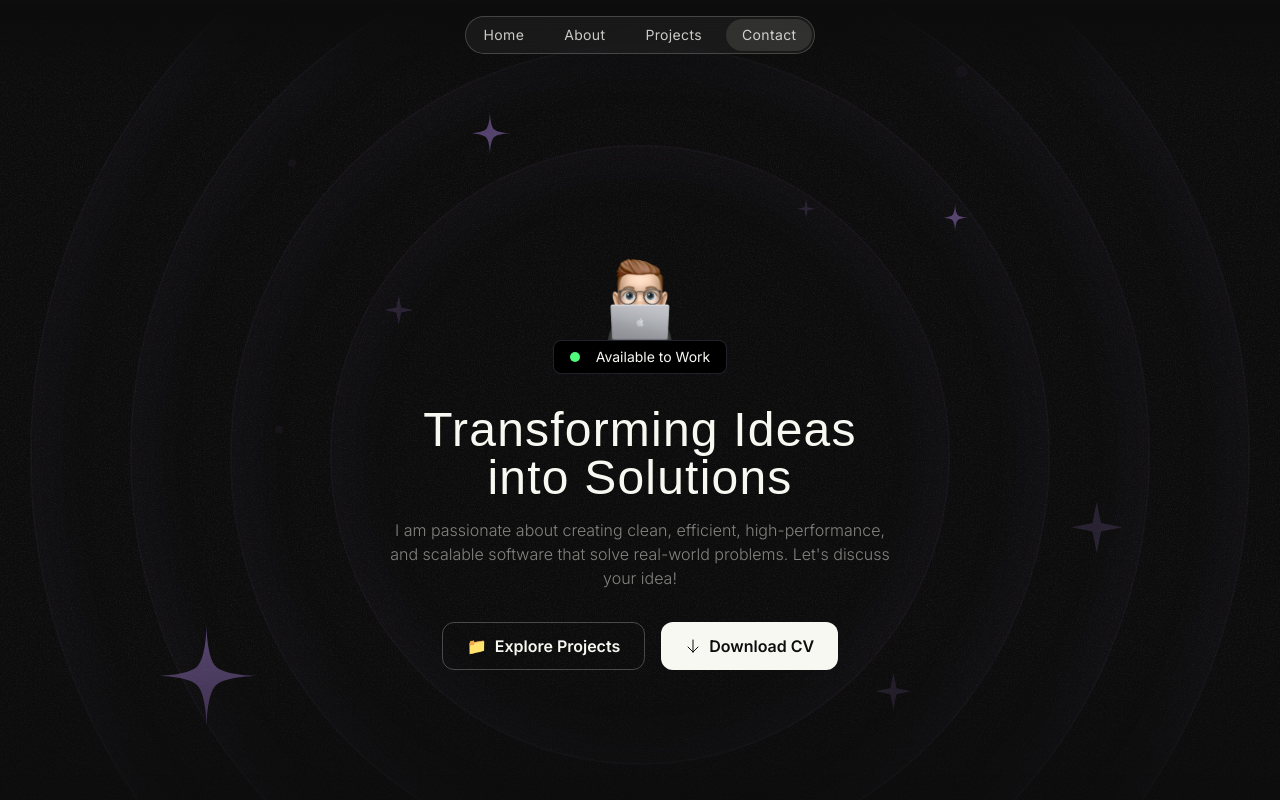
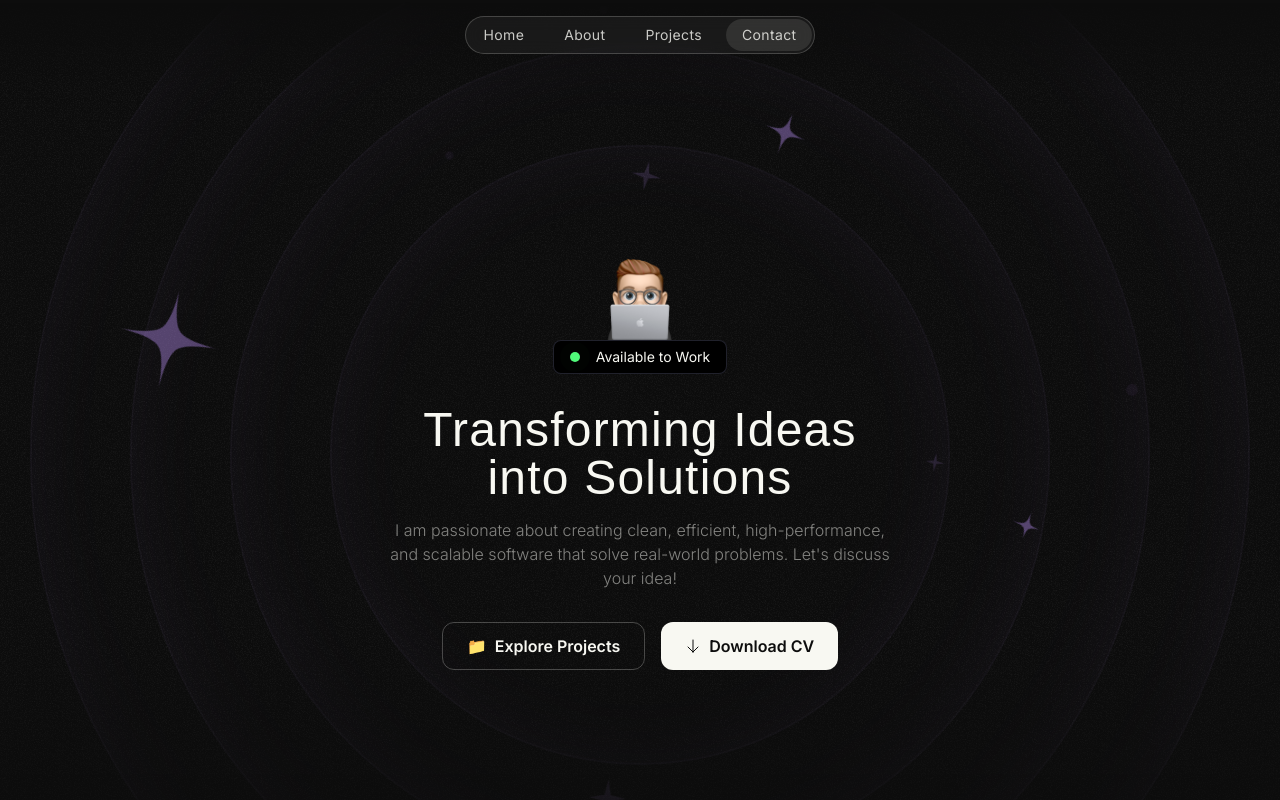
Before and after one commit to ynncstslv/dev, a Next.js app: page / in a window 1280 px wide. Shown: the top 800 px of the page. Built offline with nearby package versions, Linux system fonts and the light colour scheme; a web font is replaced by a local one.

Commit message:
feat: add animations to hero section

```diff
--- a/src/components/HeroOrbit.tsx
+++ b/src/components/HeroOrbit.tsx
@@ -1,12 +1,28 @@
 import { PropsWithChildren } from 'react';
+import { twMerge } from 'tailwind-merge';
 
 export default function HeroOrbit({
 	children,
 	size,
 	rotation,
-}: PropsWithChildren<{ size: number; rotation: number }>) {
+	shouldOrbit = false,
+	orbitDuration,
+	shouldSpin = false,
+	spinDuration,
+}: PropsWithChildren<{
+	size: number;
+	rotation: number;
+	shouldOrbit?: boolean;
+	orbitDuration?: string;
+	shouldSpin?: boolean;
+	spinDuration?: string;
+}>) {
 	return (
 		<div className="absolute top-1/2 left-1/2 -translate-x-1/2 -translate-y-1/2">
+			<div
+				className={twMerge(shouldOrbit === true && 'animate-spin')}
+				style={{ animationDuration: orbitDuration }}
+			>
 				<div
 					className="flex items-start justify-start"
 					style={{
@@ -16,6 +32,10 @@
 					}}
 				>
 					<div
+						className={twMerge(shouldSpin === true && 'animate-spin')}
+						style={{ animationDuration: spinDuration }}
+					>
+						<div
 							className="inline-flex"
 							style={{ transform: `rotate(${rotation * -1}deg)` }}
 						>
@@ -23,5 +43,7 @@
 						</div>
 					</div>
 				</div>
+			</div>
+		</div>
 	);
 }
--- a/src/components/Orbit.tsx
+++ b/src/components/Orbit.tsx
@@ -5,35 +5,84 @@
 export default function Orbit() {
 	return (
 		<>
-			<HeroOrbit size={800} rotation={-72}>
-				<StarIcon className="size-28 text-[#BD93F9]/40" />
+			<HeroOrbit
+				size={430}
+				rotation={-14}
+				shouldOrbit
+				orbitDuration="40s"
+				shouldSpin
+				spinDuration="6s"
+			>
+				<SparkleIcon className="size-8 text-[#BD93F9]/15" />
 			</HeroOrbit>
-			<HeroOrbit size={550} rotation={20}>
+			<HeroOrbit
+				size={440}
+				rotation={79}
+				shouldOrbit
+				orbitDuration="42s"
+				shouldSpin
+				spinDuration="6s"
+			>
+				<SparkleIcon className="size-5 text-[#BD93F9]/15" />
+			</HeroOrbit>
+			<HeroOrbit size={520} rotation={-41} shouldOrbit orbitDuration="44s">
+				<div className="size-2 rounded-full bg-[#BD93F9]/5" />
+			</HeroOrbit>
+			<HeroOrbit
+				size={530}
+				rotation={178}
+				shouldOrbit
+				orbitDuration="46s"
+				shouldSpin
+				spinDuration="6s"
+			>
+				<SparkleIcon className="size-10 text-[#BD93F9]/15" />
+			</HeroOrbit>
+			<HeroOrbit
+				size={550}
+				rotation={20}
+				shouldOrbit
+				orbitDuration="48s"
+				shouldSpin
+				spinDuration="10s"
+			>
 				<StarIcon className="size-12 text-[#BD93F9]/40" />
 			</HeroOrbit>
-			<HeroOrbit size={590} rotation={98}>
+			<HeroOrbit
+				size={590}
+				rotation={98}
+				shouldOrbit
+				orbitDuration="50s"
+				shouldSpin
+				spinDuration="10s"
+			>
 				<StarIcon className="size-8 text-[#BD93F9]/40" />
 			</HeroOrbit>
-			<HeroOrbit size={430} rotation={-14}>
-				<SparkleIcon className="size-8 text-[#BD93F9]/15" />
+			<HeroOrbit size={650} rotation={-5} shouldOrbit orbitDuration="52s">
+				<div className="size-2 rounded-full bg-[#BD93F9]/5" />
 			</HeroOrbit>
-			<HeroOrbit size={440} rotation={79}>
-				<SparkleIcon className="size-5 text-[#BD93F9]/15" />
-			</HeroOrbit>
-			<HeroOrbit size={530} rotation={178}>
-				<SparkleIcon className="size-10 text-[#BD93F9]/15" />
-			</HeroOrbit>
-			<HeroOrbit size={710} rotation={144}>
+			<HeroOrbit
+				size={710}
+				rotation={144}
+				shouldOrbit
+				orbitDuration="54s"
+				shouldSpin
+				spinDuration="6s"
+			>
 				<SparkleIcon className="size-14 text-[#BD93F9]/15" />
 			</HeroOrbit>
-			<HeroOrbit size={720} rotation={85}>
+			<HeroOrbit size={720} rotation={85} shouldOrbit orbitDuration="56s">
 				<div className="size-3 rounded-full bg-[#BD93F9]/5" />
 			</HeroOrbit>
-			<HeroOrbit size={520} rotation={-41}>
-				<div className="size-2 rounded-full bg-[#BD93F9]/5" />
-			</HeroOrbit>
-			<HeroOrbit size={650} rotation={-5}>
-				<div className="size-2 rounded-full bg-[#BD93F9]/5" />
+			<HeroOrbit
+				size={800}
+				rotation={-72}
+				shouldOrbit
+				orbitDuration="58s"
+				shouldSpin
+				spinDuration="10s"
+			>
+				<StarIcon className="size-28 text-[#BD93F9]/40" />
 			</HeroOrbit>
 		</>
 	);
--- a/src/sections/Hero.tsx
+++ b/src/sections/Hero.tsx
@@ -22,7 +22,9 @@
 				<div className="flex flex-col items-center">
 					<Image src={memojiImage} alt="Emoji me" className="size-[100px]" />
 					<div className="inline-flex items-center gap-4 px-4 py-1.5 border rounded-lg border-[#282A36]/80 bg-black">
-						<div className="size-2.5 rounded-full bg-[#50FA7B]" />
+						<div className="relative size-2.5 rounded-full bg-[#50FA7B]">
+							<div className="absolute inset-0 rounded-full bg-[#50FA7B]/80 animate-ping-large" />
+						</div>
 						<p className="text-sm font-normal">Available to Work</p>
 					</div>
 				</div>
--- a/tailwind.config.ts
+++ b/tailwind.config.ts
@@ -29,6 +29,17 @@
 				sans: 'var(--font-sans)',
 				serif: 'var(--font-serif)',
 			},
+			keyframes: {
+				'ping-large': {
+					'75%, 100%': {
+						transform: 'scale(3)',
+						opacity: '0',
+					},
+				},
+			},
+			animation: {
+				'ping-large': 'ping-large 1s ease-in-out infinite',
+			},
 		},
 	},
 	plugins: [],
```
Lines whose indentation alone changed are shown as unchanged.
